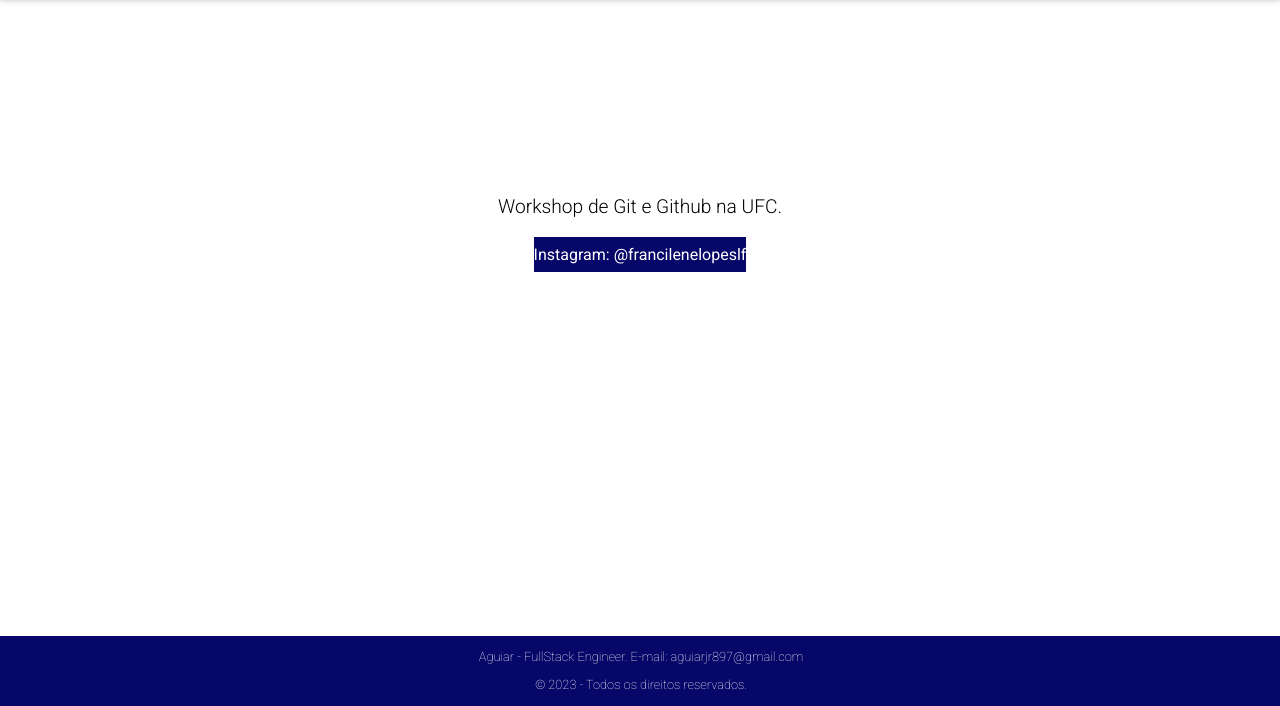
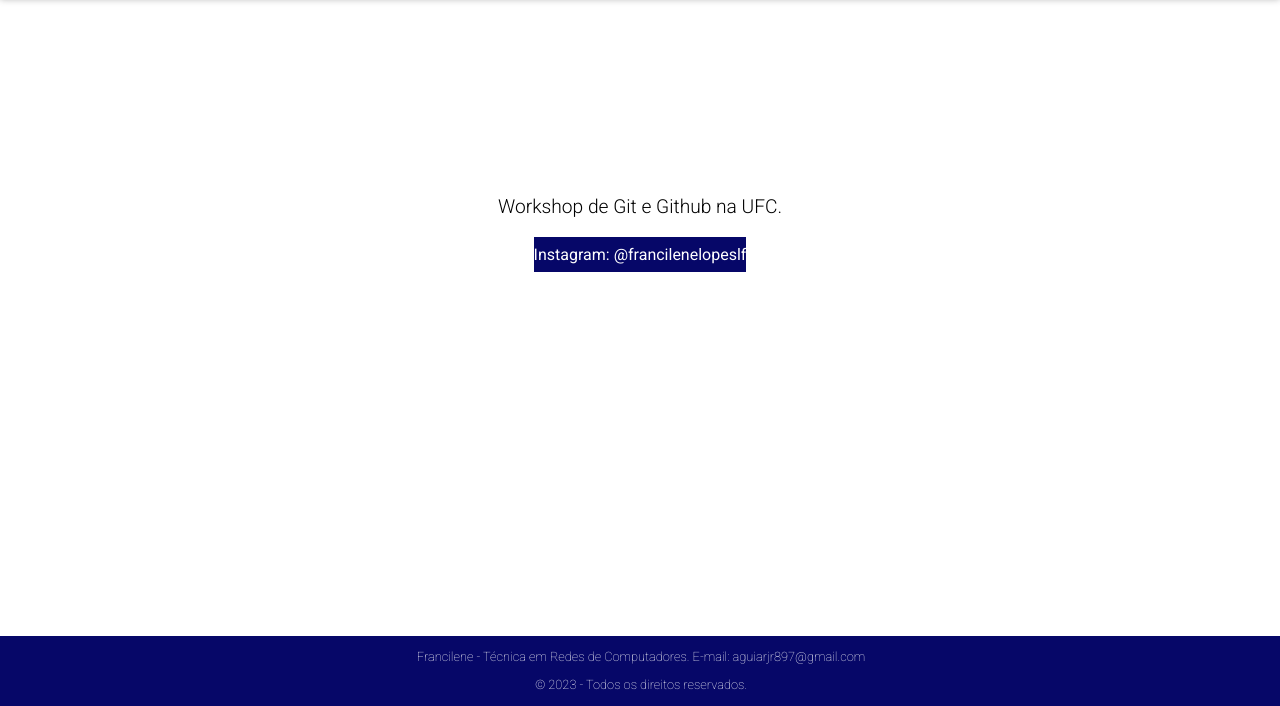
Before and after one commit to FrancileneLopes/FrancileneLopes.github.io, a plain HTML site: page index.html in a window 1280 px wide. Shown: the part 94-800 px from the top of the page. Drawn offline with Linux system fonts and the light colour scheme.

Commit message:
adicionando minha especialidade

```diff
--- a/index.html
+++ b/index.html
@@ -36,7 +36,7 @@
         </div>
     </section>
     <footer>
-        <p>Aguiar - FullStack Engineer. E-mail: aguiarjr897@gmail.com</p>
+        <p>Francilene - Técnica em Redes de Computadores. E-mail: aguiarjr897@gmail.com</p>
         <p>&copy; 2023 - Todos os direitos reservados.</p>
     </footer>
 
```
